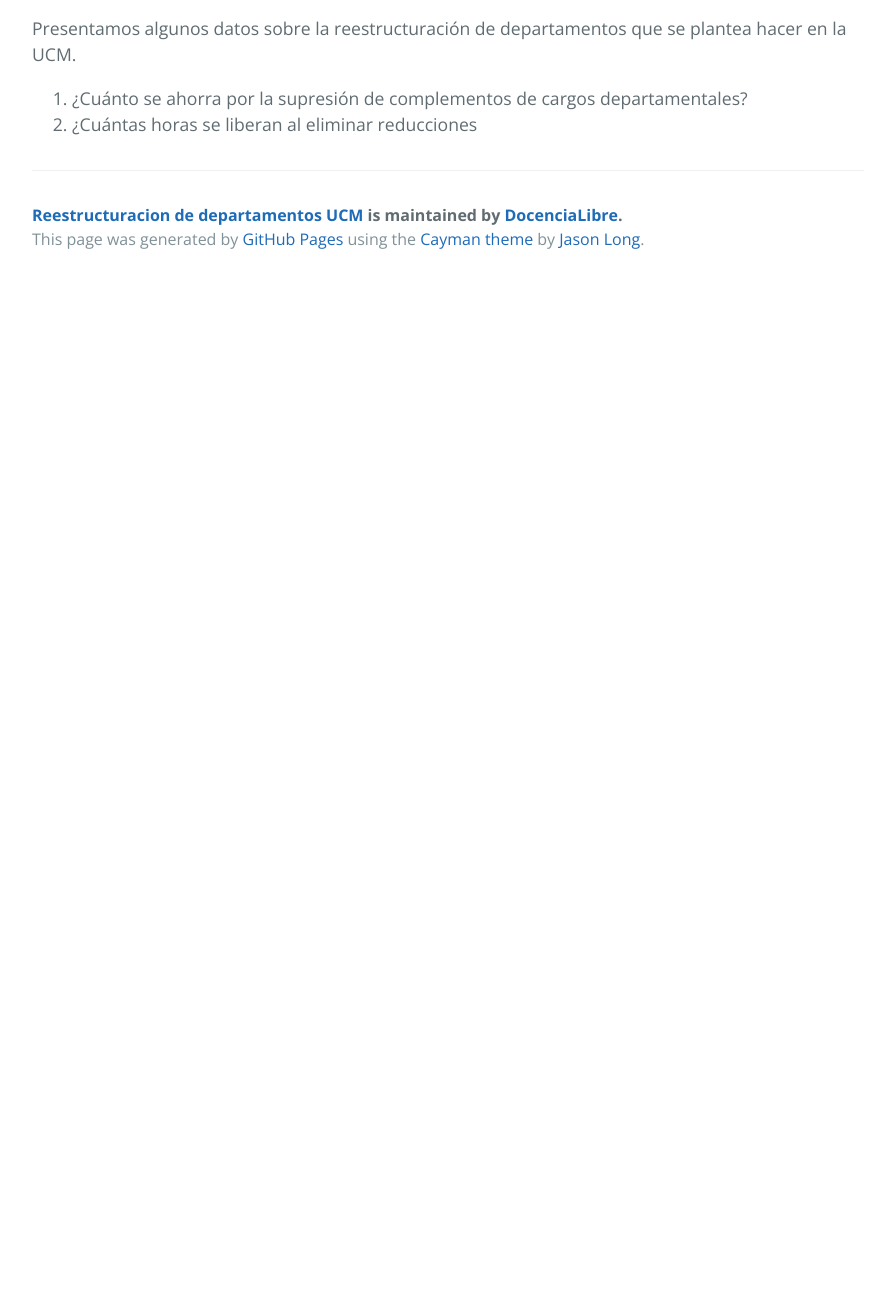
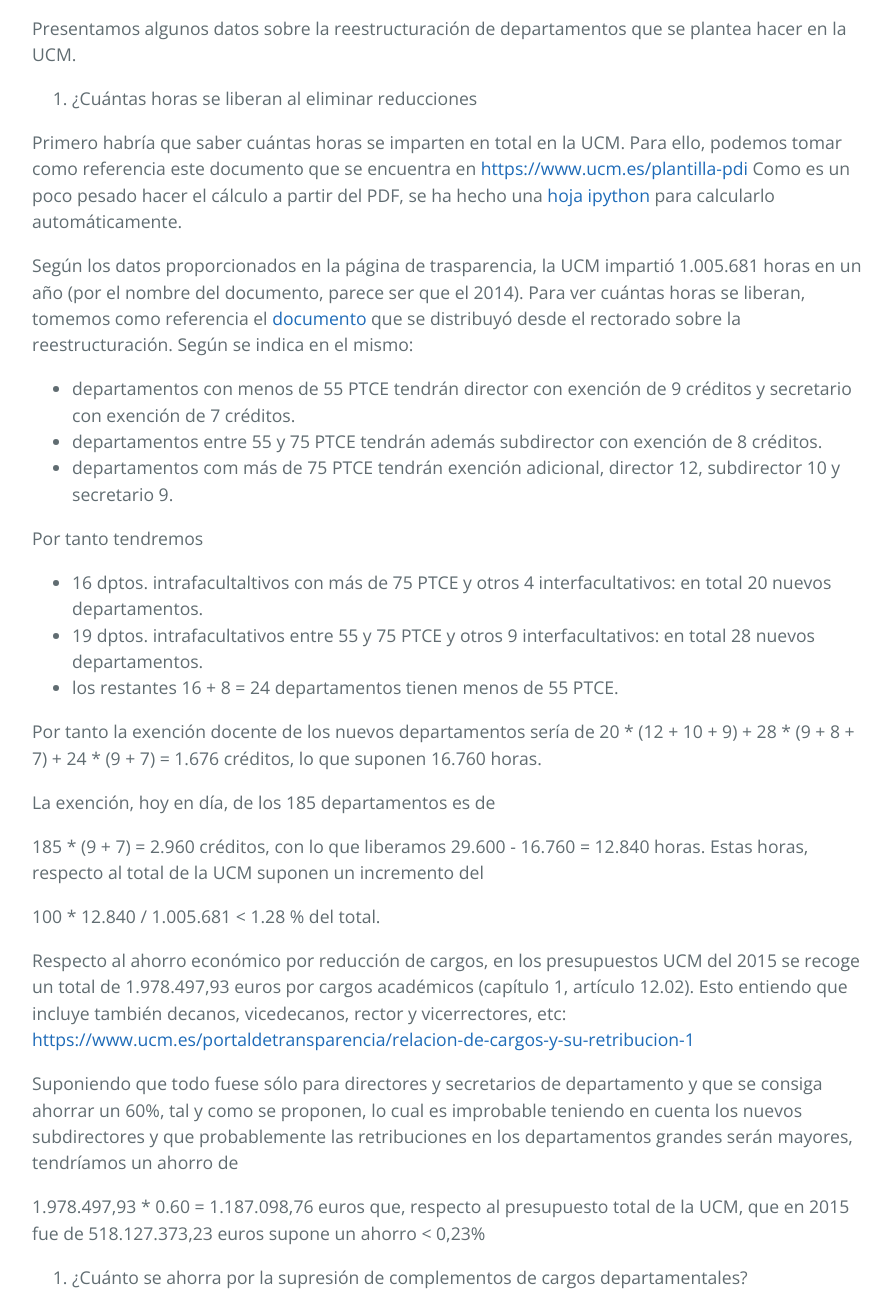
Before and after one commit to DocenciaLibre/reestructuracion_departamentos_UCM, a plain HTML site: page index.html in a window 1280 px wide. Shown: the part 400-1700 px from the top of the page, without its empty margins (192-1084 px from the left). Before the commit the page ends 800 px from the top, so only its background shows below. Drawn offline with nearby package versions, Linux system fonts and the light colour scheme.

```diff
--- a/index.html
+++ b/index.html
@@ -22,8 +22,45 @@
       <p>Presentamos algunos datos sobre la reestructuración de departamentos que se plantea hacer en la UCM.</p>
 
 <ol>
+<li>¿Cuántas horas se liberan al eliminar reducciones </li>
+</ol>
+
+<p>Primero habría que saber cuántas horas se imparten en total en la UCM. Para ello, podemos tomar como referencia este documento que se encuentra en <a href="https://www.ucm.es/plantilla-pdi">https://www.ucm.es/plantilla-pdi</a>
+Como es un poco pesado hacer el cálculo a partir del PDF, se ha hecho una <a href="https://github.com/DocenciaLibre/reestructuracion_departamentos_UCM/blob/master/plantilla.ipynb">hoja ipython</a> para calcularlo automáticamente. </p>
+
+<p>Según los datos proporcionados en la página de trasparencia, la UCM impartió 1.005.681 horas en un año (por el nombre del documento, parece ser que el 2014).  Para ver cuántas horas se liberan, tomemos como referencia el <a href="https://github.com/DocenciaLibre/reestructuracion_departamentos_UCM/blob/master/NUEVOS%20DEPARTAMENTOS%20Presentacio%CC%81n%203-5-2016.xlsx.pdf">documento</a> que se distribuyó desde el rectorado sobre la reestructuración. Según se indica en el mismo:</p>
+
+<ul>
+<li>departamentos con menos de 55 PTCE tendrán director con exención de 9 créditos y secretario con exención de 7 créditos.</li>
+<li>departamentos entre 55 y 75 PTCE tendrán además subdirector con exención de 8 créditos.</li>
+<li>departamentos com más de 75 PTCE tendrán exención adicional, director 12, subdirector 10 y secretario 9.</li>
+</ul>
+
+<p>Por tanto tendremos</p>
+
+<ul>
+<li>16 dptos. intrafacultaltivos con más de 75 PTCE y otros 4 interfacultativos: en total 20 nuevos departamentos.</li>
+<li>19 dptos. intrafacultativos entre 55 y 75 PTCE y otros 9 interfacultativos: en total 28 nuevos departamentos.</li>
+<li>los restantes 16 + 8 = 24 departamentos tienen menos de 55 PTCE.</li>
+</ul>
+
+<p>Por tanto la exención docente de los nuevos departamentos sería de
+20 * (12 + 10 + 9) + 28 * (9 + 8 + 7) + 24 * (9 + 7) = 1.676 créditos, lo que suponen 16.760 horas.</p>
+
+<p>La exención, hoy en día, de los 185 departamentos es de</p>
+
+<p>185 * (9 + 7)  = 2.960 créditos, con lo que liberamos 29.600 - 16.760 = 12.840 horas. Estas horas, respecto al total de la UCM suponen un incremento del</p>
+
+<p>100 * 12.840 / 1.005.681 &lt; 1.28 % del total.</p>
+
+<p>Respecto al ahorro económico por reducción de cargos, en los presupuestos UCM del 2015 se recoge un total de 1.978.497,93 euros por cargos académicos (capítulo 1, artículo 12.02). Esto entiendo que incluye también decanos, vicedecanos, rector y vicerrectores, etc: <a href="https://www.ucm.es/portaldetransparencia/relacion-de-cargos-y-su-retribucion-1">https://www.ucm.es/portaldetransparencia/relacion-de-cargos-y-su-retribucion-1</a></p>
+
+<p>Suponiendo que todo fuese sólo para directores y secretarios de departamento y que se consiga ahorrar un 60%, tal y como se proponen, lo cual es improbable teniendo en cuenta los nuevos subdirectores y que probablemente las retribuciones en los departamentos grandes serán mayores, tendríamos un ahorro de</p>
+
+<p>1.978.497,93 * 0.60 = 1.187.098,76 euros que, respecto al presupuesto total de la UCM, que en 2015 fue de  518.127.373,23 euros supone un ahorro &lt; 0,23%</p>
+
+<ol>
 <li>¿Cuánto se ahorra por la supresión de complementos de cargos departamentales?</li>
-<li>¿Cuántas horas se liberan al eliminar reducciones </li>
 </ol>
 
       <footer class="site-footer">
```
Also changed, not shown: params.json (+1 -1 lines).
